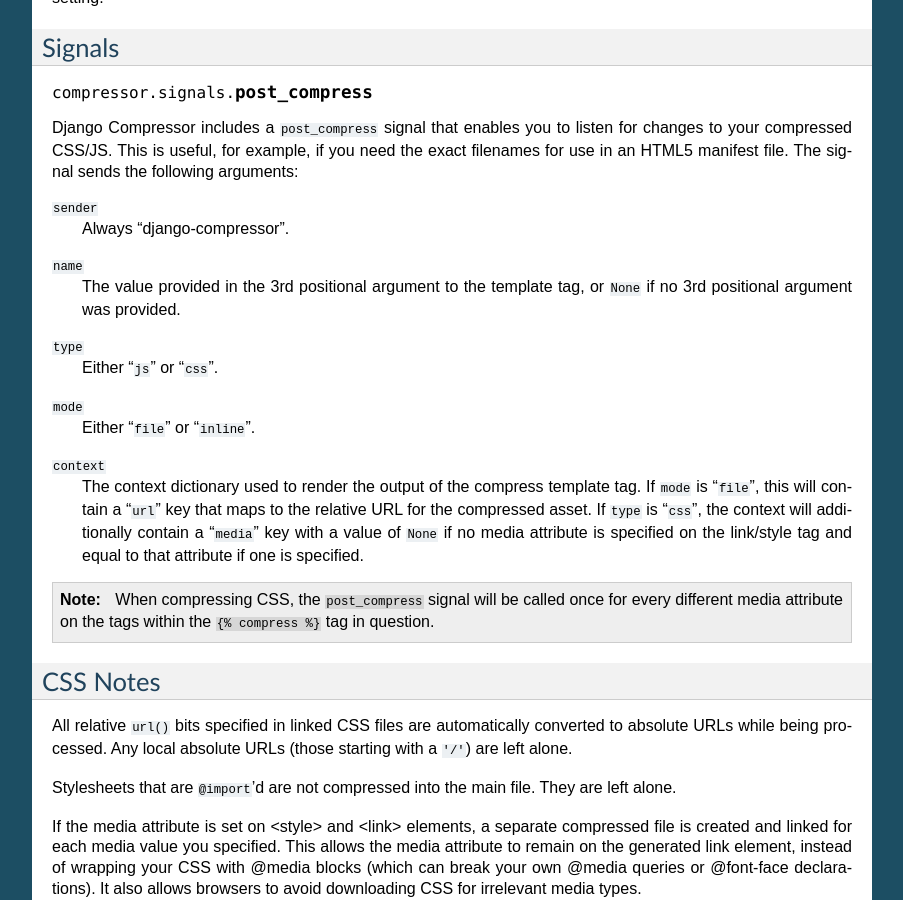
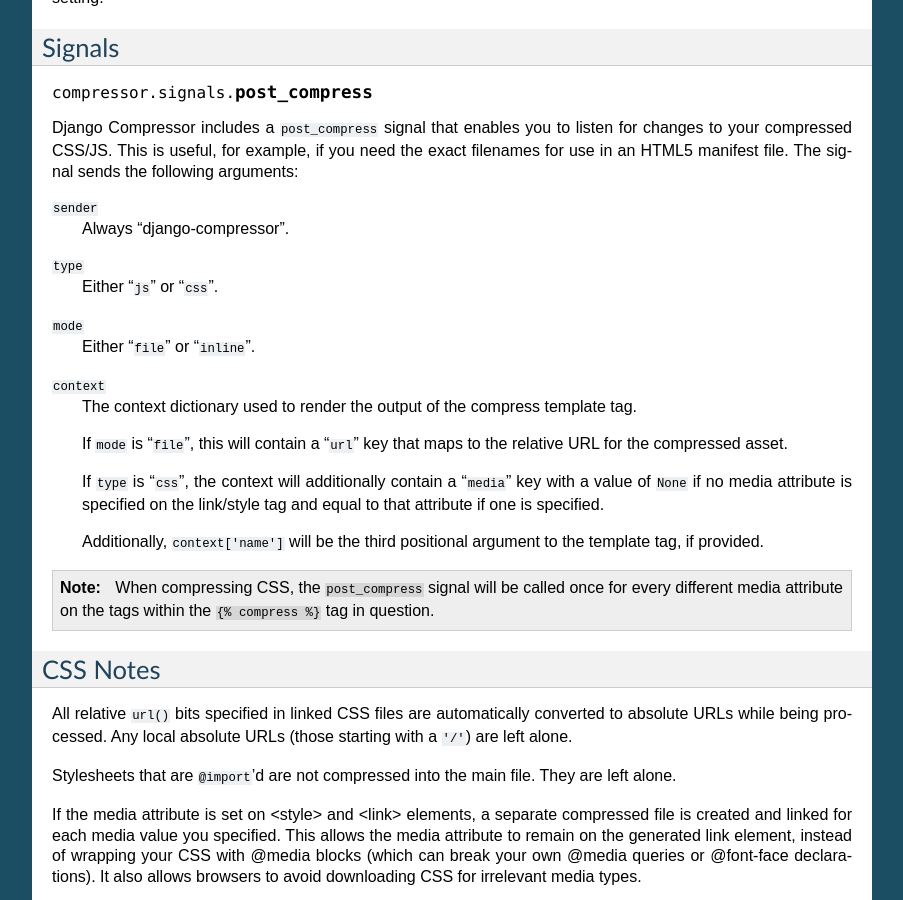
Before and after one commit to django-compressor/django-compressor, a Sphinx documentation site: the page built from docs/usage.txt, in a window 1280 px wide and 900 px high, scrolled down 2047 px. Shown: the whole window, without its empty margins (198-1101 px from the left). Built offline with Sphinx 7.4.7, drawn with Linux system fonts in a browser that asks for light colours; some of the changed text lies outside the part shown.

Commit message:
Use new context hook to pass name argument from tag to compressor to signal.

```diff
--- a/docs/usage.txt
+++ b/docs/usage.txt
@@ -86,8 +86,8 @@ would be rendered something like::
     </script>
 
 The compress template tag also supports a third argument for naming the output
-of that particular compress tag.  This is then passed as an argument to the
-`post_compress signal <signals>`.
+of that particular compress tag.  This is then added to the context so you can
+access it in the `post_compress signal <signals>`.
 
 .. _memcached: http://memcached.org/
 .. _caching documentation: http://docs.djangoproject.com/en/1.2/topics/cache/#memcached
@@ -159,10 +159,6 @@ sends the following arguments:
 ``sender``
     Always "django-compressor".
 
-``name``
-    The value provided in the 3rd positional argument to the template tag, or
-    ``None`` if no 3rd positional argument was provided.
-
 ``type``
     Either "``js``" or "``css``".
 
@@ -171,11 +167,17 @@ sends the following arguments:
 
 ``context``
     The context dictionary used to render the output of the compress template
-    tag.  If ``mode`` is "``file``", this will contain a "``url``" key that maps to
-    the relative URL for the compressed asset.  If ``type`` is "``css``", the
-    context will additionally contain a "``media``" key with a value of ``None`` if
-    no media attribute is specified on the link/style tag and equal to that
-    attribute if one is specified.
+    tag.
+
+    If ``mode`` is "``file``", this will contain a "``url``" key that maps to
+    the relative URL for the compressed asset.
+
+    If ``type`` is "``css``", the context will additionally contain a
+    "``media``" key with a value of ``None`` if no media attribute is specified on
+    the link/style tag and equal to that attribute if one is specified.
+
+    Additionally, ``context['name']`` will be the third positional argument to
+    the template tag, if provided.
 
 .. note::
 
```
Also changed, not shown: 5 other files.
